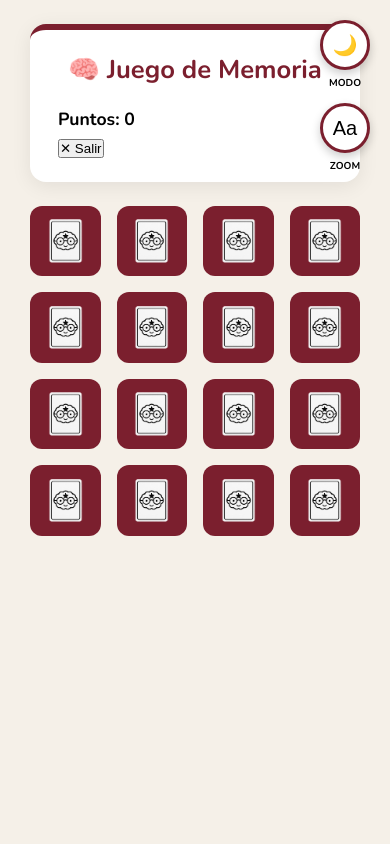
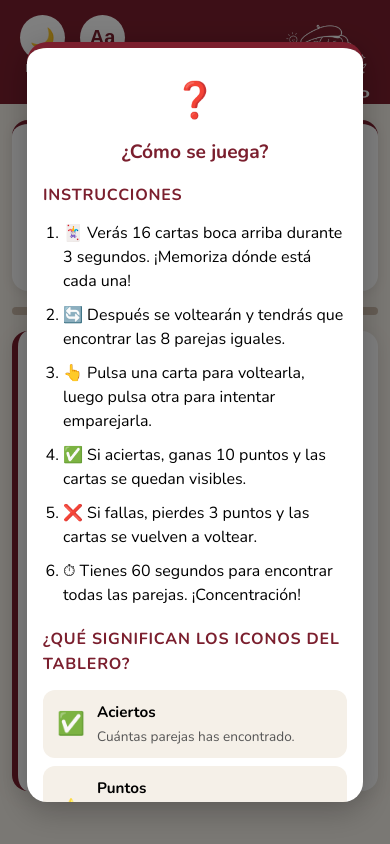
Before and after one commit to mariarodriguezgarcia89/stimulApp, a Vue app in the folder frontend/: page /juego/memory in a window 390 px wide. Built offline with nearby package versions, Linux system fonts and the light colour scheme.

Commit message:
Mejorado MemoryView y adaptado a media queries

```diff
--- a/frontend/src/components/modals/ModalFinPartida.vue
+++ b/frontend/src/components/modals/ModalFinPartida.vue
@@ -4,6 +4,8 @@ const props = defineProps({
     acertados: Number,
     total: Number,
     saltados: { type: Number, default: null },
+    fallos: { type: Number, default: null },
+    tiempo: { type: Number, default: null },
     puntuacionHistorica: Number,
     labelAcertados: { type: String, default: 'elementos' }
 })
@@ -19,7 +21,6 @@ const emit = defineEmits(['jugarOtraVez', 'cerrar'])
                 <span class="icono-principal">🎉</span>
                 <h2>¡Partida terminada!</h2>
             </div>
-
                <div class="estadisticas">
     <div class="stat-card">
         <span class="stat-numero">{{ puntos }}</span>
@@ -32,6 +33,14 @@ const emit = defineEmits(['jugarOtraVez', 'cerrar'])
     <div class="stat-card" v-if="saltados !== null">
         <span class="stat-numero">{{ saltados }}</span>
         <span class="stat-label">Saltados</span>
+    </div>
+    <div class="stat-card" v-if="fallos !== null">
+        <span class="stat-numero">{{ fallos }}</span>
+        <span class="stat-label">Fallos</span>
+    </div>
+    <div class="stat-card" v-if="tiempo !== null">
+        <span class="stat-numero">{{ tiempo }}s</span>
+        <span class="stat-label">Tiempo</span>
     </div>
 </div>
 
@@ -51,7 +60,7 @@ const emit = defineEmits(['jugarOtraVez', 'cerrar'])
 <style scoped>
 .estadisticas {
   display: grid;
-  grid-template-columns: repeat(3, 1fr);
+  grid-template-columns: repeat(auto-fit, minmax(110px, 1fr));
   gap: 1rem;
 }
 
@@ -127,10 +136,9 @@ const emit = defineEmits(['jugarOtraVez', 'cerrar'])
 
 @media (max-width: 768px) {
 .estadisticas {
-    grid-template-columns: repeat(3, 1fr);
+    grid-template-columns: repeat(auto-fit, minmax(75px, 1fr));
     gap: 0.5rem;
 }
-
    .stat-card {
     padding: 1rem 0.5rem;
   }
--- a/frontend/src/utils/mensajes.js
+++ b/frontend/src/utils/mensajes.js
@@ -40,3 +40,21 @@ export const instruccionesRefranDificil = [
   '⏭ Si no recuerdas un refrán, puedes saltarlo cuando quieras sin penalización.',
   '🏁 Al terminar los 10 refranes, verás un resumen con tu puntuación final.'
 ]
+
+export const instruccionesMemoryFacil = [
+  '🃏 Verás 8 cartas boca arriba durante 3 segundos. ¡Memoriza dónde está cada una!',
+  '🔄 Después se voltearán y tendrás que encontrar las 4 parejas iguales.',
+  '👆 Pulsa una carta para voltearla, luego pulsa otra para intentar emparejarla.',
+  '✅ Si aciertas, ganas 10 puntos y las cartas se quedan visibles.',
+  '❌ Si fallas, pierdes 3 puntos y las cartas se vuelven a voltear.',
+  '🏁 La partida acaba cuando encuentras todas las parejas.'
+]
+
+export const instruccionesMemoryDificil = [
+  '🃏 Verás 16 cartas boca arriba durante 3 segundos. ¡Memoriza dónde está cada una!',
+  '🔄 Después se voltearán y tendrás que encontrar las 8 parejas iguales.',
+  '👆 Pulsa una carta para voltearla, luego pulsa otra para intentar emparejarla.',
+  '✅ Si aciertas, ganas 10 puntos y las cartas se quedan visibles.',
+  '❌ Si fallas, pierdes 3 puntos y las cartas se vuelven a voltear.',
+  '⏱ Tienes 60 segundos para encontrar todas las parejas. ¡Concentración!'
+]
--- a/frontend/src/views/MemoryView.vue
+++ b/frontend/src/views/MemoryView.vue
@@ -5,6 +5,10 @@ import { usePartida } from '@/composables/usePartida'
 import { ref, onMounted } from 'vue'
 import { useRoute, useRouter } from 'vue-router'
 import cartaReverso from '@/assets/carta-reverso.png'
+import AppTopbar from '@/components/layout/AppTopbar.vue'
+import ModalAyuda from '@/components/modals/ModalAyuda.vue'
+import fondoMemory from '@/assets/fondo-memory.png'
+import { instruccionesMemoryFacil, instruccionesMemoryDificil } from '@/utils/mensajes.js'
 
 const { finalizarPartida } = usePartida()
 const route = useRoute()
@@ -14,7 +18,7 @@ let temporizador = null
 const cartas = ref([])
 const cartasVolteadas = ref([])
 const puntos = ref(0)
-const tiempoRestante = ref(30)
+const tiempoRestante = ref(60)
 const mostrarModalSalir = ref(false)
 const mostrarModalFin = ref(false)
 const fechaInicio = ref(null)
@@ -23,15 +27,29 @@ const bloqueado = ref(false)
 const fallos = ref(0)
 const acertados = ref(0)
 
+const mostrarModalAyuda = ref(true)
+const instruccionesMemory = dificultad === 'facil' ? instruccionesMemoryFacil : instruccionesMemoryDificil
+
+const elementosTablero = [
+  { icono: '✅', nombre: 'Aciertos', descripcion: 'Cuántas parejas has encontrado.' },
+  { icono: '⭐', nombre: 'Puntos', descripcion: 'Los puntos que llevas. Ganas 10 por cada pareja, pierdes 3 por fallo.' },
+  { icono: '❌', nombre: 'Fallos', descripcion: 'Veces que has volteado dos cartas que no formaban pareja.' },
+  ...(dificultad === 'dificil' ? [{ icono: '⏱', nombre: 'Tiempo', descripcion: 'Los segundos que te quedan para encontrar todas las parejas.' }] : []),
+  { icono: '✕', nombre: 'Salir', descripcion: 'Abandona la partida y vuelve al menú principal.' },
+  { icono: '❓', nombre: 'Ayuda', descripcion: 'Vuelve a ver estas instrucciones en cualquier momento.' }
+]
+
+const totalParejas = dificultad === 'facil' ? 4 : 8
+let tiempoGuardado = 60
+
 const EMOJIS_FACIL = ['🍎', '🚗', '🐶', '🎵']
 const EMOJIS_DIFICIL = ['🍎', '🚗', '🐶', '🎵', '⚽', '📚', '🌟', '🏆']
 
 function generarCartas() {
     const emojis = dificultad === 'facil' ? EMOJIS_FACIL : EMOJIS_DIFICIL
-
     const pares = emojis.flatMap((emoji, index) => [
-        { id: index * 2,     valor: emoji, visible: false, emparejada: false },
-        { id: index * 2 + 1, valor: emoji, visible: false, emparejada: false }
+    { id: index * 2,     valor: emoji, visible: false, emparejada: false, incorrecta: false },
+    { id: index * 2 + 1, valor: emoji, visible: false, emparejada: false, incorrecta: false }
     ])
 
     cartas.value = pares.sort(() => Math.random() - 0.5)
@@ -48,8 +66,8 @@ onMounted(() => {
     if (dificultad === 'dificil') iniciarTemporizador()
 })
 
-function iniciarTemporizador() {
-    tiempoRestante.value = 30
+function iniciarTemporizador(desde = 60) {
+    tiempoRestante.value = desde
     clearInterval(temporizador)
     temporizador = setInterval(() => {
         tiempoRestante.value--
@@ -59,6 +77,18 @@ function iniciarTemporizador() {
                 finalizarPartida(3, puntos.value, duracion, dificultad, mostrarModalFin)
         }
     }, 1000)
+}
+
+function abrirModalSalir() {
+    tiempoGuardado = tiempoRestante.value
+    clearInterval(temporizador)
+    mostrarModalSalir.value = true
+}
+
+function abrirModalAyuda() {
+    tiempoGuardado = tiempoRestante.value
+    clearInterval(temporizador)
+    mostrarModalAyuda.value = true
 }
 
 function voltearCarta(carta){
@@ -85,17 +115,21 @@ function voltearCarta(carta){
             carta2.emparejada = true
             acertados.value++
             puntos.value += 10
-            const totalParejas = dificultad === 'facil' ? 4 : 8
             if (acertados.value === totalParejas) {
+                clearInterval(temporizador)
                 const duracion = Math.floor((Date.now() - fechaInicio.value) / 1000)
                 finalizarPartida(3, puntos.value, duracion, dificultad, mostrarModalFin)
             }
             cartasVolteadas.value = []
         } else {
     bloqueado.value = true
+    carta1.incorrecta = true
+    carta2.incorrecta = true
     setTimeout(() => {
         carta1.visible = false
         carta2.visible = false
+        carta1.incorrecta = false
+        carta2.incorrecta = false
         fallos.value++
         puntos.value -= 3
         cartasVolteadas.value = []
@@ -103,7 +137,6 @@ function voltearCarta(carta){
     }, 1000)
 }
     }
-
 }
 
     function jugarOtraVez() {
@@ -122,35 +155,58 @@ function voltearCarta(carta){
     fechaInicio.value = Date.now()
     if (dificultad === 'dificil') iniciarTemporizador()
 }
+</script>
 
+<template>
+  <div class="memory-page">
 
-</script>
-<template>
+    <AppTopbar :modoJuego="true" />
+
+    <div class="ilustracion-wrapper">
+      <img :src="fondoMemory" alt="" aria-hidden="true" class="ilustracion" />
+    </div>
+
     <div class="memory-container">
 
-        <div class="caja cabecera-juego">
-            <div class="juego-cabecera">
-                <div class="cabecera-izquierda">
-                    <h1>🧠 Juego de Memoria</h1>
-                    <div class="info">
-                        <span>Puntos: <strong>{{ puntos }}</strong></span>
-                        <span v-if="dificultad === 'dificil'"
-                              :class="['temporizador', { urgente: tiempoRestante <= 10 }]">
-                            ⏱ {{ tiempoRestante }}s
-                        </span>
+      <!-- TABLERO DE DATOS -->
+      <div class="tablero" :class="{ 'tablero--dificil': dificultad === 'dificil' }">
+        <div class="tablero-dato">
+          <span class="tablero-icono">✅</span>
+          <span class="tablero-valor">{{ acertados }}/{{ totalParejas }}</span>
+          <span class="tablero-etiqueta">Aciertos</span>
         </div>
+        <div class="tablero-dato">
+          <span class="tablero-icono">⭐</span>
+          <span class="tablero-valor">{{ puntos }}</span>
+          <span class="tablero-etiqueta">Puntos</span>
         </div>
-                <button class="btn-salir" @click="mostrarModalSalir = true">✕ Salir</button>
+        <div class="tablero-dato">
+          <span class="tablero-icono">❌</span>
+          <span class="tablero-valor">{{ fallos }}</span>
+          <span class="tablero-etiqueta">Fallos</span>
         </div>
+        <div class="tablero-dato" v-if="dificultad === 'dificil'">
+          <span class="tablero-icono">⏱</span>
+          <span class="tablero-valor" :class="{ 'tiempo-urgente': tiempoRestante <= 10 }">{{ tiempoRestante }}s</span>
+          <span class="tablero-etiqueta">Tiempo</span>
+        </div>
+        <button class="tablero-salir" @click="abrirModalSalir">✕ <span>Salir</span></button>
+        <button class="tablero-ayuda" @click="abrirModalAyuda">❓ <span>Ayuda</span></button>
       </div>
 
-        <div class="tablero-container">
-            <div class="tablero">
+      <!-- BARRA DE PROGRESO -->
+      <div class="barra-progreso-wrapper">
+        <div class="barra-progreso-fill" :style="{ width: (acertados / totalParejas * 100) + '%' }"></div>
+      </div>
+
+      <!-- TABLERO DE CARTAS -->
+      <div class="cartas-card" :class="{ 'cartas-card--dificil': dificultad === 'dificil' }">
+        <div class="tablero-cartas">
           <div
             v-for="carta in cartas"
             :key="carta.id"
             class="carta"
-                    :class="{ visible: carta.visible, emparejada: carta.emparejada }"
+            :class="{ visible: carta.visible, emparejada: carta.emparejada, incorrecta: carta.incorrecta }"
             @click="voltearCarta(carta)"
           >
             <img v-if="!carta.visible && !carta.emparejada" :src="cartaReverso" class="carta-img" />
@@ -159,52 +215,189 @@ function voltearCarta(carta){
         </div>
       </div>
 
-        <ModalSalir v-if="mostrarModalSalir"
+    </div>
+
+    <ModalSalir
+      v-if="mostrarModalSalir"
       @confirmar="router.push('/menu')"
-            @cancelar="mostrarModalSalir = false"
+      @cancelar="mostrarModalSalir = false; if (dificultad === 'dificil') iniciarTemporizador(tiempoGuardado)"
     />
  <ModalFinPartida
     v-if="mostrarModalFin"
     :puntos="puntos"
     :acertados="acertados"
-            :total="dificultad === 'facil' ? 4 : 8"
+    :total="totalParejas"
     :saltados="null"
+    :fallos="fallos"
+    :tiempo="dificultad === 'dificil' ? (60 - tiempoRestante) : null"
+    labelAcertados="parejas"
     :puntuacionHistorica="0"
     @cerrar="router.push('/menu')"
     @jugarOtraVez="jugarOtraVez"
+/>
+    <ModalAyuda
+      v-if="mostrarModalAyuda"
+      :instrucciones="instruccionesMemory"
+      :elementos="elementosTablero"
+      @cerrar="mostrarModalAyuda = false; if (dificultad === 'dificil') iniciarTemporizador(tiempoGuardado)"
     />
 
   </div>
 </template>
 
 <style scoped>
+.memory-page {
+  display: flex;
+  flex-direction: column;
+  min-height: 100vh;
+}
+
 .memory-container {
-  max-width: 860px;
+  max-width: 720px;
   margin: 0 auto;
-  padding: 24px 30px 60px;
+  padding: 32px 24px 60px;
   display: flex;
   flex-direction: column;
   gap: 24px;
+  width: 100%;
 }
 
-.cabecera-izquierda {
+/* ── TABLERO ── */
+.tablero {
+  display: flex;
+  align-items: center;
+  gap: 8px;
+  background-color: var(--color-caja);
+  border-radius: 16px;
+  padding: 16px 20px;
+  box-shadow: 0 2px 12px rgba(0, 0, 0, 0.08);
+  border-top: 4px solid var(--color-principal);
+}
+
+.tablero-dato {
+  flex: 1;
   display: flex;
   flex-direction: column;
-  gap: 4px;
+  align-items: center;
+  gap: 2px;
+  border-right: 1px solid var(--color-borde);
+  padding: 0 8px;
 }
 
-.cabecera-juego {
-  padding: 20px 28px;
-  border-top: 6px solid var(--color-principal);
+.tablero-dato:last-of-type {
+  border-right: none;
 }
 
-.tablero {
+.tablero-icono {
+  font-size: 1.4rem;
+}
+
+.tablero-valor {
+  font-size: 1.4rem;
+  font-weight: 900;
+  color: var(--color-principal);
+  line-height: 1;
+}
+
+.tablero-etiqueta {
+  font-size: 0.75rem;
+  font-weight: 700;
+  color: var(--color-texto-suave);
+  text-transform: uppercase;
+  letter-spacing: 0.05em;
+}
+
+.tiempo-urgente {
+  color: #dc3545 !important;
+  animation: pulso 0.5s infinite alternate;
+}
+
+@keyframes pulso {
+  from { opacity: 1; }
+  to { opacity: 0.5; }
+}
+
+.tablero-salir {
+  background-color: transparent;
+  color: #d32f2f;
+  border: 2px solid #f5c6cb;
+  border-radius: 10px;
+  padding: 10px 16px;
+  font-size: 0.9rem;
+  font-weight: 800;
+  font-family: inherit;
+  cursor: pointer;
+  transition: all 0.2s;
+  white-space: nowrap;
+  flex-shrink: 0;
+  display: flex;
+  align-items: center;
+  gap: 6px;
+}
+
+.tablero-salir:hover {
+  background-color: #d32f2f;
+  border-color: #d32f2f;
+  color: white;
+}
+
+.tablero-ayuda {
+  background-color: transparent;
+  color: var(--color-principal);
+  border: 2px solid var(--color-principal);
+  border-radius: 10px;
+  padding: 10px 16px;
+  font-size: 0.9rem;
+  font-weight: 800;
+  font-family: inherit;
+  cursor: pointer;
+  transition: all 0.2s;
+  white-space: nowrap;
+  flex-shrink: 0;
+  min-width: 90px;
+  display: flex;
+  align-items: center;
+  gap: 6px;
+}
+
+.tablero-ayuda:hover {
+  background-color: var(--color-principal);
+  border-color: var(--color-principal);
+  color: white;
+}
+
+/* ── BARRA DE PROGRESO ── */
+.barra-progreso-wrapper {
+  height: 8px;
+  background-color: var(--color-borde);
+  border-radius: 99px;
+  overflow: hidden;
+}
+
+.barra-progreso-fill {
+  height: 100%;
+  background-color: var(--color-principal);
+  border-radius: 99px;
+  transition: width 0.4s ease;
+}
+
+/* ── CONTENEDOR DEL TABLERO DE CARTAS ── */
+.cartas-card {
+  background-color: var(--color-caja);
+  border-radius: 16px;
+  padding: 28px;
+  box-shadow: 0 4px 20px rgba(0, 0, 0, 0.08);
+  border-left: 6px solid var(--color-principal);
+}
+
+.tablero-cartas {
   display: grid;
   grid-template-columns: repeat(4, 1fr);
   gap: 16px;
   width: 100%;
 }
 
+/* ── CARTAS (estilos básicos provisionales — Bloque 2 los pulirá) ── */
 .carta {
   background-color: var(--color-principal);
   border-radius: 12px;
@@ -231,23 +424,118 @@ function voltearCarta(carta){
   cursor: default;
 }
 
+.carta.incorrecta.incorrecta {
+  background-color: #f8d7da;
+  border: 2px solid #dc3545;
+}
+
 .carta-img {
   width: 70%;
   height: 70%;
   object-fit: contain;
 }
 
-.info {
-  display: flex;
-  gap: 2rem;
-  font-size: 1.1rem;
-  font-weight: bold;
-  color: var(--color-texto);
+/* ── ILUSTRACIÓN LATERAL ── */
+.ilustracion-wrapper {
+  position: fixed;
+  left: 0px;
+  top: 70%;
+  transform: translateY(-50%);
+  z-index: 1;
+  pointer-events: none;
 }
 
-h1 {
-  font-size: 1.6rem;
-  color: var(--color-principal);
-  font-weight: 700;
+.ilustracion {
+  width: 600px;
+  height: auto;
+  display: block;
+}
+
+html[data-size="large"] .ilustracion-wrapper {
+  margin: 0 15px -25px auto;
+}
+
+html[data-size="large"] .ilustracion {
+  width: 400px;
+}
+
+@media (max-width: 768px) {
+  .ilustracion-wrapper {
+    display: none !important;
+  }
+
+  .memory-container {
+    padding: 16px 12px 40px;
+    gap: 16px;
+  }
+
+  .cartas-card {
+    padding: 16px;
+  }
+
+  .tablero-cartas {
+    grid-template-columns: repeat(4, 1fr);
+    gap: 10px;
+  }
+
+  .carta {
+    aspect-ratio: 3 / 4;
+  }
+
+  .tablero {
+    flex-wrap: wrap;
+    gap: 10px;
+  }
+
+  .tablero-salir,
+  .tablero-ayuda {
+    flex: 1;
+    justify-content: center;
+  }
+
+  .tablero--dificil {
+    display: grid;
+    grid-template-columns: repeat(4, minmax(0, 1fr));
+    gap: 6px;
+    padding: 12px;
+  }
+
+  .tablero--dificil .tablero-dato {
+    padding: 0 2px;
+  }
+
+  .tablero--dificil .tablero-icono {
+    font-size: 1.1rem;
+  }
+
+  .tablero--dificil .tablero-valor {
+    font-size: 1.1rem;
+  }
+
+  .tablero--dificil .tablero-etiqueta {
+    font-size: 0.6rem;
+  }
+
+  .tablero--dificil .tablero-salir,
+  .tablero--dificil .tablero-ayuda {
+    grid-column: span 2;
+    width: 100%;
+    justify-content: center;
+    padding: 8px 10px;
+    font-size: 0.85rem;
+    min-width: auto;
+  }
+
+  .cartas-card--dificil {
+  padding: 10px;
+}
+
+.cartas-card--dificil .tablero-cartas {
+  gap: 6px;
+}
+
+.cartas-card--dificil .carta {
+  aspect-ratio: 1;
+}
 }
 </style>
--- a/frontend/src/views/RefranView.vue
+++ b/frontend/src/views/RefranView.vue
@@ -86,6 +86,7 @@ function responderTexto() {
 
 function siguiente() {
     if (indiceActual.value + 1 >= refranes.value.length) {
+      clearInterval(temporizador)
       const duracion = Math.floor((Date.now() - fechaInicio.value) / 1000)
       finalizarPartida(1, puntos.value, duracion, dificultad, mostrarModalFin)
       return
```
Lines whose indentation alone changed are shown as unchanged.
